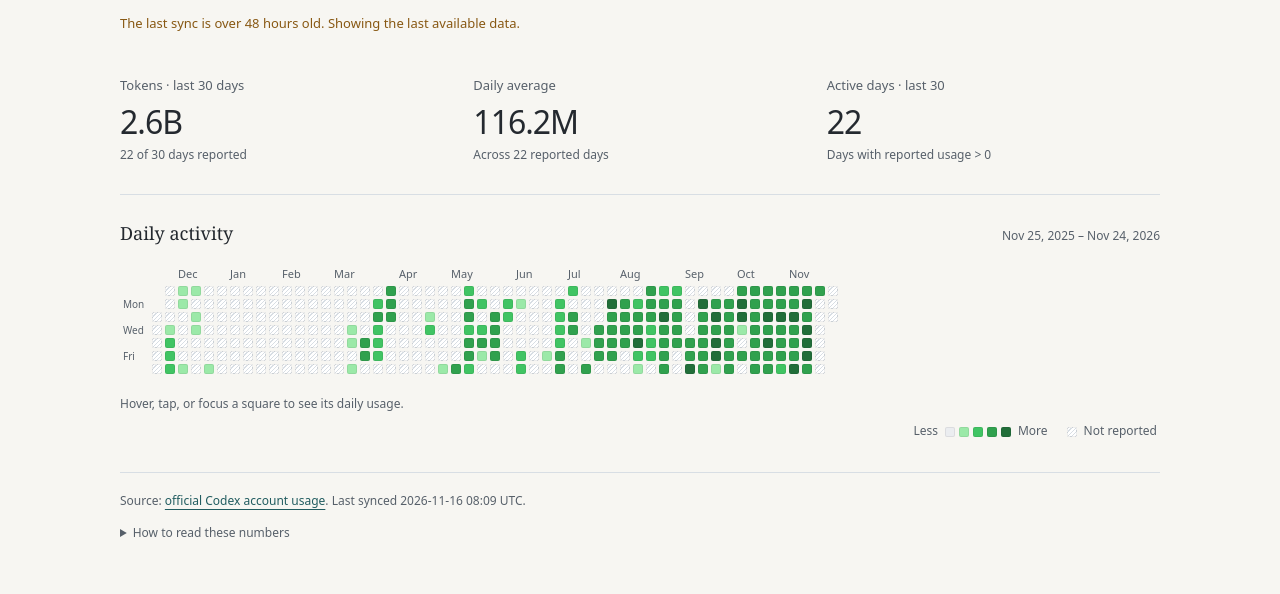
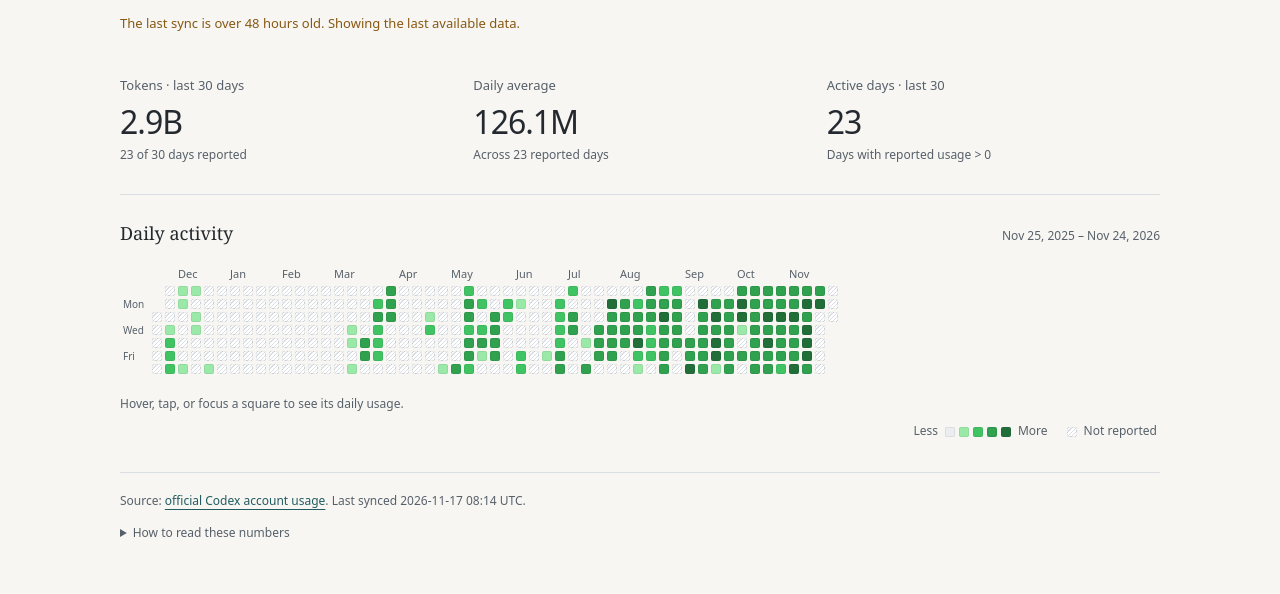
Before and after one commit to jzstark/jzstark.github.io, a Jekyll site: the page built from activity.html, in a window 1280 px wide. Shown: the part 351-945 px from the top of the page. Built offline with Jekyll 4.4.1, drawn with Linux system fonts in a browser that asks for light colours; part of the change alters nothing that is shown.

Commit message:
Update Codex daily activity

```diff
--- a/assets/data/codex-usage.json
+++ b/assets/data/codex-usage.json
@@ -5,12 +5,12 @@
     "name": "Codex account usage",
     "url": "https://learn.chatgpt.com/docs/app-server#7-token-usage-chatgpt"
   },
-  "updated_at": "2026-11-16T08:09:03Z",
+  "updated_at": "2026-11-17T08:14:08Z",
   "summary": {
-    "lifetimeTokens": 8071254948,
-    "peakDailyTokens": 324002392,
-    "currentStreakDays": 36,
-    "longestStreakDays": 36
+    "lifetimeTokens": 8414073203,
+    "peakDailyTokens": 339455959,
+    "currentStreakDays": 37,
+    "longestStreakDays": 37
   },
   "days": [
     {
@@ -643,7 +643,11 @@
     },
     {
       "date": "2026-11-15",
-      "tokens": 35199468
+      "tokens": 38561764
+    },
+    {
+      "date": "2026-11-16",
+      "tokens": 339455959
     }
   ]
 }
```
